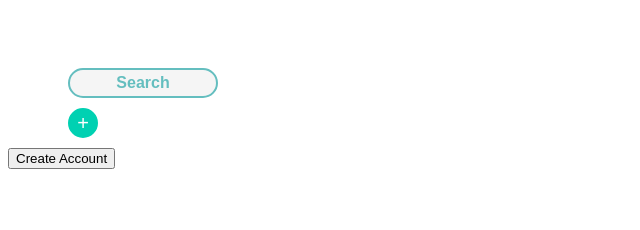
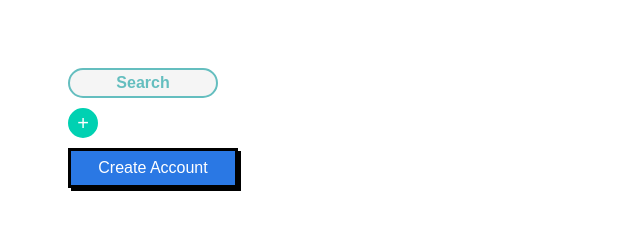
Before and after one commit to SeanCaylor/1_ButtonUp, a plain HTML site: page index.html in a window 1280 px wide. Shown: the whole page, without its empty margins (0-640 px from the left). Drawn offline with Linux system fonts and the light colour scheme.

Commit message:
Assignment Completed

```diff
--- a/style.css
+++ b/style.css
@@ -1,14 +1,14 @@
 #search {
     background-color: #F5F5F5;
-    border-color: #64BEBF;
     color: #64BEBF;
     border-style: solid;
-    text-align: center;
+    border-color: #64BEBF;
+    border-radius: 25px;
     height: 30px;
     width: 150px;
     font-weight: bold;
     font-size: 16px;
-    border-radius: 25px;
+    text-align: center;
     margin: 60px 60px 10px;
 }
 
@@ -20,7 +20,21 @@
     border-radius: 50px;
     height: 30px;
     width: 30px;
+    font-size: 20px;
     margin-left: 60px;
     margin-bottom: 10px;
-    font-size: 20px;
 }
+
+#createAccount {
+    background-color: #2A78E4;
+    color: white;
+    border-style: solid;
+    border-color: black;
+    border-width: 3px;
+    height: 40px;
+    width: 170px;
+    font-size: 16px;
+    font-weight: lighter;
+    box-shadow: 3px 3px black;
+    margin-left: 60px;
+}
```
